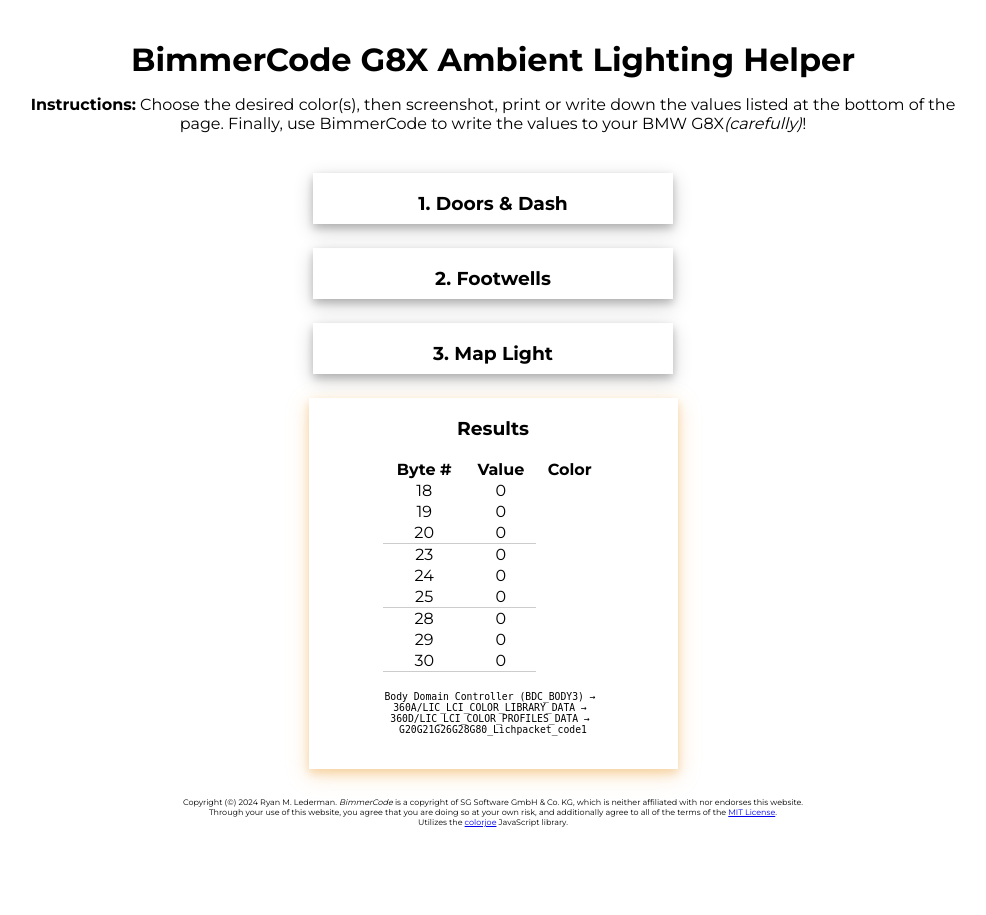
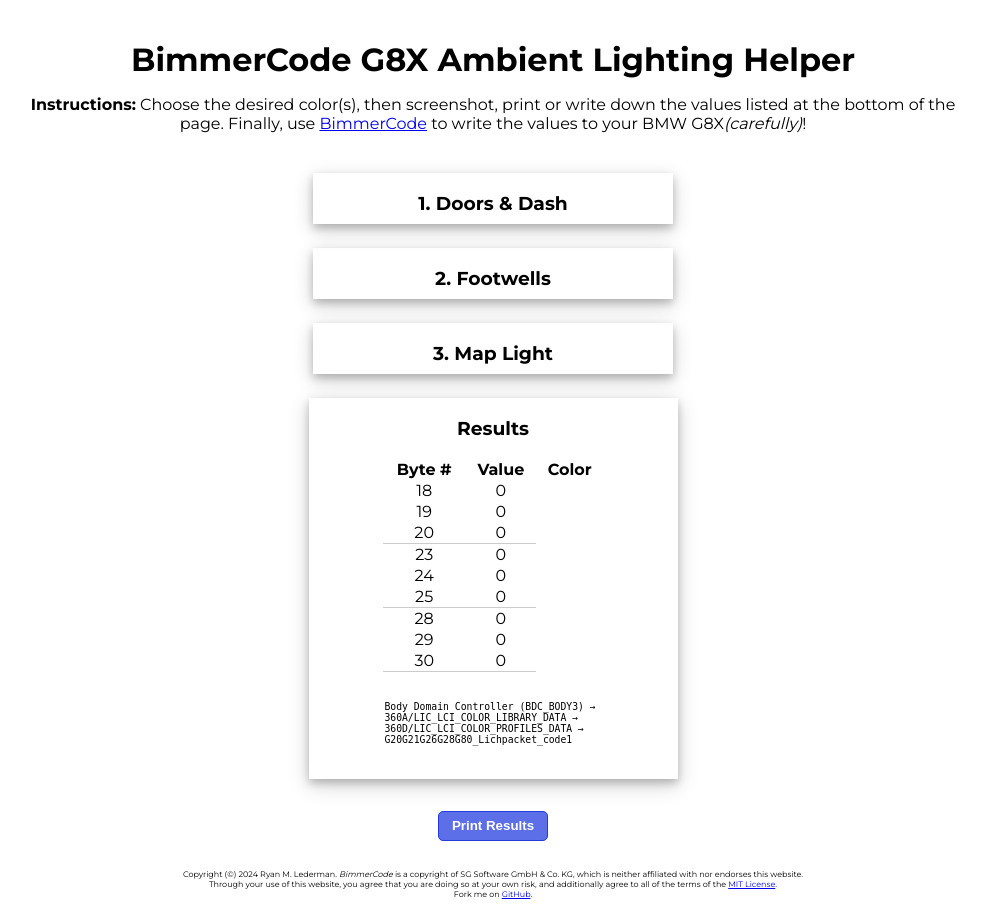
Before and after one commit to aremmell/g8x-colors, a PHP site: page / in a window 1280 px wide. Shown: the whole page, without its empty margins (147-1133 px from the left). Before the commit the page ends 827 px from the top, so only its background shows below. Run offline with PHP 8.4, Linux system fonts and the light colour scheme; some libraries are stand-ins or nearby versions.

Commit message:
add print results button

```diff
--- a/deploy/css/index.css
+++ b/deploy/css/index.css
@@ -1,27 +1,5 @@
 /*
- * index.css
- *
- * Author:    Ryan M. Lederman <lederman@gmail.com>
- * Copyright: Copyright (c) 2024
- * Version:   0.0.1
- * License:   The MIT License (MIT)
- *
- * Permission is hereby granted, free of charge, to any person obtaining a copy of
- * this software and associated documentation files (the "Software"), to deal in
- * the Software without restriction, including without limitation the rights to
- * use, copy, modify, merge, publish, distribute, sublicense, and/or sell copies of
- * the Software, and to permit persons to whom the Software is furnished to do so,
- * subject to the following conditions:
- *
- * The above copyright notice and this permission notice shall be included in all
- * copies or substantial portions of the Software.
- *
- * THE SOFTWARE IS PROVIDED "AS IS", WITHOUT WARRANTY OF ANY KIND, EXPRESS OR
- * IMPLIED, INCLUDING BUT NOT LIMITED TO THE WARRANTIES OF MERCHANTABILITY, FITNESS
- * FOR A PARTICULAR PURPOSE AND NONINFRINGEMENT. IN NO EVENT SHALL THE AUTHORS OR
- * COPYRIGHT HOLDERS BE LIABLE FOR ANY CLAIM, DAMAGES OR OTHER LIABILITY, WHETHER
- * IN AN ACTION OF CONTRACT, TORT OR OTHERWISE, ARISING FROM, OUT OF OR IN
- * CONNECTION WITH THE SOFTWARE OR THE USE OR OTHER DEALINGS IN THE SOFTWARE.
+ * index.css (https://github.com/aremmell/g8x-colors) v0.0.2
  */
 
 body {
@@ -72,7 +50,6 @@ body {
     text-align: center;
     font-size: 1em;
     padding-bottom: 1.5em;
-    box-shadow: 0 4px 8px 0 rgb(241 180 97 / 40%), 0 6px 20px 0 rgb(241 180 97 / 40%);
 }
 
 #resultsTable {
@@ -91,6 +68,11 @@ body {
     border-spacing: 0 0.5em;
 }
 
+#resultsTable td.color {
+    print-color-adjust: exact;
+    -webkit-print-color-adjust: exact;
+}
+
 #resultsTable tr.separator td:not(.color) {
     border-bottom: 1px solid #CCC;
 }
@@ -100,10 +82,26 @@ body {
 }
 
 .results .steps {
-    text-align: center;
+    display: flex;
+    flex-direction: row;
+    justify-content: center;
+    text-align: left;
     font-size: 0.75em;
     font-family: monospace;
     margin-top: 2em;
+}
+
+.button-container {
+    margin: 2em auto 0 auto;
+}
+
+.button-container > button {
+    padding: 0.5em 1em 0.5em 1em;
+    background: #5d6fe8;
+    border: 1px solid #253cdd;
+    color: white;
+    border-radius: 5px;
+    font-weight: bold;
 }
 
 .footer {
--- a/deploy/index.php
+++ b/deploy/index.php
@@ -1,46 +1,48 @@
 <!--
- | index.php
- |
- | Author:    Ryan M. Lederman <lederman@gmail.com>
- | Copyright: Copyright (c) 2024
- | Version:   0.0.1
- | License:   The MIT License (MIT)
- |
- | Permission is hereby granted, free of charge, to any person obtaining a copy of
- | this software and associated documentation files (the "Software"), to deal in
- | the Software without restriction, including without limitation the rights to
- | use, copy, modify, merge, publish, distribute, sublicense, and/or sell copies of
- | the Software, and to permit persons to whom the Software is furnished to do so,
- | subject to the following conditions:
- |
- | The above copyright notice and this permission notice shall be included in all
- | copies or substantial portions of the Software.
- |
- | THE SOFTWARE IS PROVIDED "AS IS", WITHOUT WARRANTY OF ANY KIND, EXPRESS OR
- | IMPLIED, INCLUDING BUT NOT LIMITED TO THE WARRANTIES OF MERCHANTABILITY, FITNESS
- | FOR A PARTICULAR PURPOSE AND NONINFRINGEMENT. IN NO EVENT SHALL THE AUTHORS OR
- | COPYRIGHT HOLDERS BE LIABLE FOR ANY CLAIM, DAMAGES OR OTHER LIABILITY, WHETHER
- | IN AN ACTION OF CONTRACT, TORT OR OTHERWISE, ARISING FROM, OUT OF OR IN
- | CONNECTION WITH THE SOFTWARE OR THE USE OR OTHER DEALINGS IN THE SOFTWARE.
+    index.php (https://github.com/aremmell/g8x-colors) v0.0.2
  -->
 
 <?php
-    $pageTitle = "BimmerCode G8X Ambient Lighting Helper";
-    $pageDesc  = "A web-based tool which makes customizing your BMW's ambient lighting colors using BimmerCode easier.";
-    $instructions = "<b>Instructions:</b> Choose the desired color(s), then screenshot, print or write down the values listed at the bottom of the page. Finally, use BimmerCode to write the values to your BMW G8X<em>(carefully)</em>!";
+    const PAGE_TITLE = "BimmerCode G8X Ambient Lighting Helper";
+    const PAGE_DESC  = "A web-based tool which makes customizing your G8X BMW's ambient lighting colors using BimmerCode easier.";
+    const INSTRUCTIONS = "<b>Instructions:</b> Choose the desired color(s), then screenshot, print or write down the values listed at the bottom of the page. Finally, use <a target=\"_blank\" href=\"https://bimmercode.app/\">BimmerCode</a> to write the values to your BMW G8X<em>(carefully)</em>!";
+
+    const COLOR_1_TITLE = "1. Doors &amp; Dash";
+    const COLOR_2_TITLE = "2. Footwells";
+    const COLOR_3_TITLE = "3. Map Light";
+
+    const RESULTS_TITLE = "Results";
+    const RESULTS_COL_1 = "Byte #";
+    const RESULTS_COL_2 = "Value";
+    const RESULTS_COL_3 = "Color";
+
+    const STEP_SEPARATOR = "&nbsp;&RightArrow;&nbsp;</br>";
+
+    const FOOTER_CONTENTS = "Copyright (&copy;) 2024 Ryan M. Lederman. <em>BimmerCode</em> is a copyright of SG Software GmbH & Co. KG, which is neither affiliated with nor endorses this website.<br/>Through your use of this website, you agree that you are doing so at your own risk, and additionally agree to all of the terms of the <a target=\"_blank\" href=\"https://github.com/aremmell/g8x-colors/blob/master/LICENSE\">MIT License</a>.<br/>Fork me on <a target=\"_blank\" href=\"https://github.com/aremmell/g8x-colors\">GitHub</a>.";
+
+    $bimmerCodePath = array(
+        0 => "Body Domain Controller (BDC_BODY3)",
+        1 => "360A/LIC_LCI_COLOR_LIBRARY_DATA",
+        2 => "360D/LIC_LCI_COLOR_PROFILES_DATA",
+        3 => "G20G21G26G28G80_Lichpacket_code1"
+    );
+
+    function getCurrentURL(): string
+    {
+        return "https://" . $_SERVER['HTTP_HOST'] . "/";
+    }
 ?>
 
 <!doctype html>
 <html lang="en">
     <head>
-        <title><?php echo($pageTitle);?></title>
+        <title><?php echo(PAGE_TITLE);?></title>
         <meta charset="utf-8">
         <meta name="viewport" content="width=device-width, initial-scale=1, user-scalable=no">
-        <meta name="author" content="Ryan M. Lederman <lederman@gmail.com>">
 
-        <meta property="og:title" content="<?php echo($pageTitle);?>">
-        <meta property="og:description" content="<?php echo($pageDesc);?>">
-        <meta property="og:url" content="">
+        <meta property="og:title" content="<?php echo(PAGE_TITLE);?>">
+        <meta property="og:description" content="<?php echo(PAGE_DESC);?>">
+        <meta property="og:url" content="<?php echo(getCurrentURL());?>">
         <meta property="og:type" content="website">
         <meta property="og:image" content="">
 
@@ -57,9 +59,15 @@
         <script type="text/javascript" src="js/jquery-3.7.1.min.js"></script>
         <script type="text/javascript" src="js/colorjoe.min.js"></script>
         <script type="text/javascript">
+            function printResults() {
+                var tmp = window.open('', '', 'width=370', 'height=370');
+                tmp.document.write(`<html><head><link rel=\"stylesheet\" href=\"css/index.css\"></head><body><div class=\"results\">${$("div.results").html()}</div></body></html>`);
+                tmp.document.close();
+                tmp.print();
+            }
             function onColorChange(rowNumber, color, ssBegin) {
-                const tr      = $(`#resultRow${rowNumber}`);
-                const hex     = color.hex();
+                const tr = $(`#resultRow${rowNumber}`);
+                const hex = color.hex();
                 var colorText = hex.substr(ssBegin, 2);
                 if (colorText === "ff") {
                     colorText = "fe";
@@ -70,7 +78,6 @@
                     colorTd.css("background", color.css());
                 }
             }
-            /* initialize the color pickers. */
             $(() => {
                 const joe1 = colorjoe.rgb('rgbPicker1', '#0066b2', [
                     'currentColor',
@@ -105,7 +112,6 @@
             });
         </script>
     </head>
-    <!-- Google tag (gtag.js) -->
     <script async src="https://www.googletagmanager.com/gtag/js?id=G-VTC7PMJ943"></script>
     <script>
         window.dataLayer = window.dataLayer || [];
@@ -116,91 +122,101 @@
     <body>
         <div class="wrapper">
             <div class="title">
-                <?php echo($pageTitle);?>
+                <?php echo(PAGE_TITLE);?>
             </div>
             <div class="intro">
-                <p><?php echo($instructions);?></p>
+                <p><?php echo(INSTRUCTIONS);?></p>
             </div>
             <div class="picker-container card">
-                <h3>1. Doors &amp; Dash</h3>
+                <h3><?php echo(COLOR_1_TITLE);?></h3>
                 <div id="rgbPicker1"></div>
             </div>
             <div class="picker-container card">
-                <h3>2. Footwells</h3>
+                <h3><?php echo(COLOR_2_TITLE);?></h3>
                 <div id="rgbPicker2"></div>
             </div>
             <div class="picker-container card">
-                <h3>3. Map Light</h3>
+                <h3><?php echo(COLOR_3_TITLE);?></h3>
                 <div id="rgbPicker3"></div>
             </div>
             <div class="results card">
                 <h3>
-                    Results
+                <?php echo(RESULTS_TITLE);?>
                 </h3>
                 <table id="resultsTable">
                     <tr>
-                        <th>Byte #</th>
-                        <th>Value</th>
-                        <th>Color</th>
+                        <th><?php echo(RESULTS_COL_1);?></th>
+                        <th><?php echo(RESULTS_COL_2);?></th>
+                        <th><?php echo(RESULTS_COL_3);?></th>
                     </tr>
                     <tr id="resultRow1">
-                        <td>18</td>
+                        <td class="byte">18</td>
                         <td class="value">0</td>
                         <td class="color"></td>
                     </tr>
                     <tr id="resultRow2">
-                        <td>19</td>
+                        <td class="byte">19</td>
                         <td class="value">0</td>
                         <td class="color"></td>
                     </tr>
                     <tr id="resultRow3" class="separator">
-                        <td>20</td>
+                        <td class="byte">20</td>
                         <td class="value">0</td>
                         <td class="color"></td>
                     </tr>
                     <tr id="resultRow4">
-                        <td>23</td>
+                        <td class="byte">23</td>
                         <td class="value">0</td>
                         <td class="color"></td>
                     </tr>
                     <tr id="resultRow5">
-                        <td>24</td>
+                        <td class="byte">24</td>
                         <td class="value">0</td>
                         <td class="color"></td>
                     </tr>
                     <tr id="resultRow6" class="separator">
-                        <td>25</td>
+                        <td class="byte">25</td>
                         <td class="value">0</td>
                         <td class="color"></td>
                     </tr>
                     <tr id="resultRow7">
-                        <td>28</td>
+                        <td class="byte">28</td>
                         <td class="value">0</td>
                         <td class="color"></td>
                     </tr>
                     <tr id="resultRow8">
-                        <td>29</td>
+                        <td class="byte">29</td>
                         <td class="value">0</td>
                         <td class="color"></td>
                     </tr>
                     <tr id="resultRow9" class="separator">
-                        <td>30</td>
+                        <td class="byte">30</td>
                         <td class="value">0</td>
                         <td class="color"></td>
                     </tr>
                 </table>
                 <div class="steps">
                     <p>
-                        Body Domain Controller (BDC_BODY3)&nbsp;&RightArrow;&nbsp;
-                        360A/LIC_LCI_COLOR_LIBRARY_DATA&nbsp;&RightArrow;&nbsp;
-                        360D/LIC_LCI_COLOR_PROFILES_DATA&nbsp;&RightArrow;&nbsp;
-                        G20G21G26G28G80_Lichpacket_code1
+                        <?php
+                            $stepCount = count($bimmerCodePath);
+                            foreach ($bimmerCodePath as $key => $value) {
+                                echo($value);
+                                if ($key < $stepCount - 1) {
+                                    echo(STEP_SEPARATOR);
+                                }
+                            }
+                        ?>
                     </p>
                 </div>
             </div>
+            <div class="button-container">
+                <button type="button" onclick="printResults();">
+                    Print Results
+                </button>
+            </div>
         </div>
         <div class="footer">
-            <p>Copyright (&copy;) <?php echo(date("Y"));?> Ryan M. Lederman. <em>BimmerCode</em> is a copyright of SG Software GmbH & Co. KG, which is neither affiliated with nor endorses this website.<br/>Through your use of this website, you agree that you are doing so at your own risk, and additionally agree to all of the terms of the <a target="_blank" href="https://mit-license.org/">MIT License</a>.<br/>Utilizes the <a target="_blank" href="https://github.com/bebraw/colorjoe">colorjoe</a> JavaScript library.</p>
+            <p><?php echo(FOOTER_CONTENTS);?></p>
         </div>
     </body>
 </html>
```
